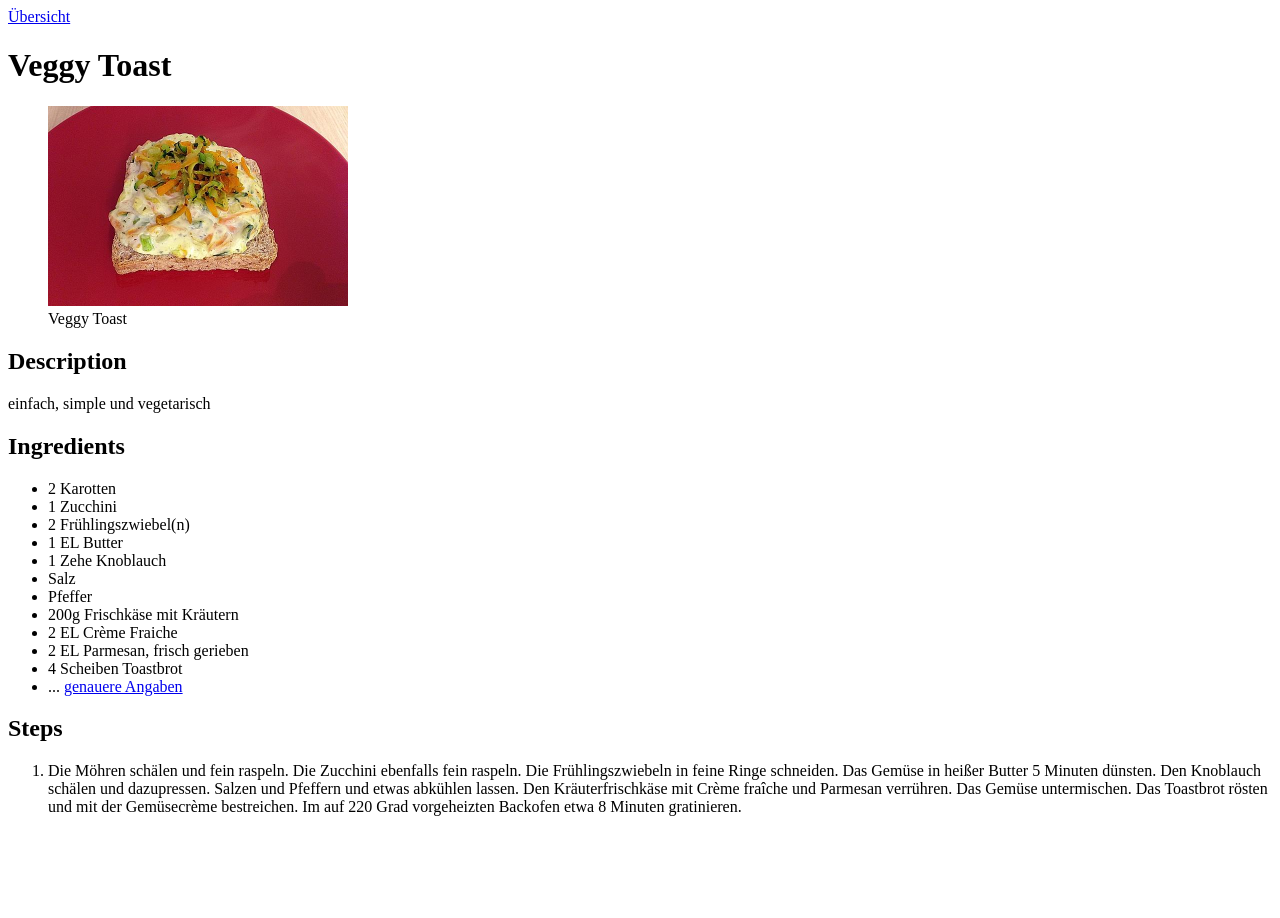
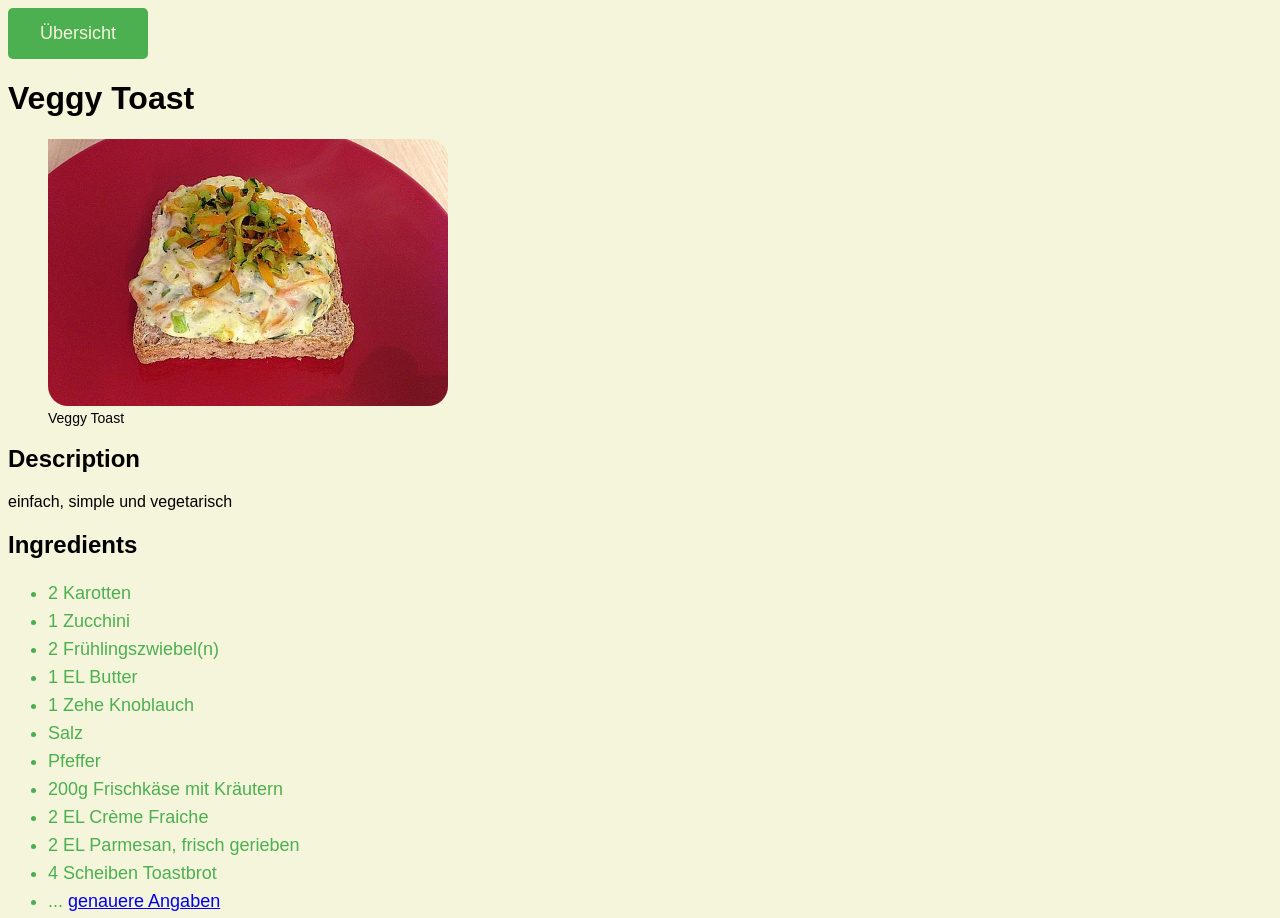
Before and after one commit to martin-hackl/odin-recipes, a plain HTML site: page recipes/veggy-toast.html in a window 1280 px wide. Shown: the top 918 px of the page. Before the commit the page ends 832 px from the top, so only its background shows below. Drawn offline with Linux system fonts and the light colour scheme.

Commit message:
Add style to the page

```diff
--- a/recipes/veggy-toast.html
+++ b/recipes/veggy-toast.html
@@ -1,23 +1,24 @@
 <!DOCTYPE html>
 <html lang="en">
 <head>
+    <link rel="stylesheet" href="../style.css">
     <meta charset="UTF-8">
     <meta http-equiv="X-UA-Compatible" content="IE=edge">
     <meta name="viewport" content="width=device-width, initial-scale=1.0">
     <title>Veggy Toast</title>
 </head>
 <body>
-    <a href="../index.html">Übersicht</a>
+    <button onclick="window.location.href='../index.html';" class="menubutton">Übersicht</button>
     <h1>Veggy Toast</h1>
     <figure>
-    <img src="../img/veg-toast.jpg" width="300px">
+    <img src="../img/veg-toast.jpg" class="productimage">
     <figcaption>Veggy Toast</figcaption>
     </figure>
 
     <h2>Description</h2>
     <p>einfach, simple und vegetarisch</p>
     <h2>Ingredients</h2>
-    <ul>
+    <ul class="ingredients">
         <li>2 Karotten</li>
         <li>1 Zucchini</li>
         <li>2 Frühlingszwiebel(n)</li>
--- /dev/null
+++ b/style.css
@@ -0,0 +1,52 @@
+* {
+    background-color: beige;
+    font-family: Arial, Helvetica, sans-serif;
+}
+
+.indexpage{
+    text-align: center;
+}
+
+.productimage {
+    width: 400px;
+    height: auto;
+    border-radius: 0 20px 20px 20px;
+}
+
+.menubutton{
+    background-color: #4CAF50;
+    color: beige;
+    font-size: 18px;
+    border-radius: 5px;
+    text-align: center;
+    padding: 15px 32px;
+    border: none;
+    text-decoration: none;
+    display: inline-block;
+    cursor: pointer;
+}
+
+.menubutton:hover{
+    background-color: hsl(122, 39%, 40%);
+}
+
+.ingredients{
+    color: #4CAF50;
+    font-size: 18px;
+    line-height: 28px;
+}
+
+.rezepte{
+    font-size: 20px;
+    color: #4CAF50;
+    line-height: 28px;
+    text-decoration: none;
+}
+
+a:hover.rezepte{
+    text-decoration: underline;
+}
+
+figcaption{
+    font-size: 14px;
+}
```
Also changed, not shown: index.html (+6 -3 lines), recipes/herzhafter-linsenauflauf.html (+6 -3 lines), recipes/lasagna.html (+4 -3 lines).
